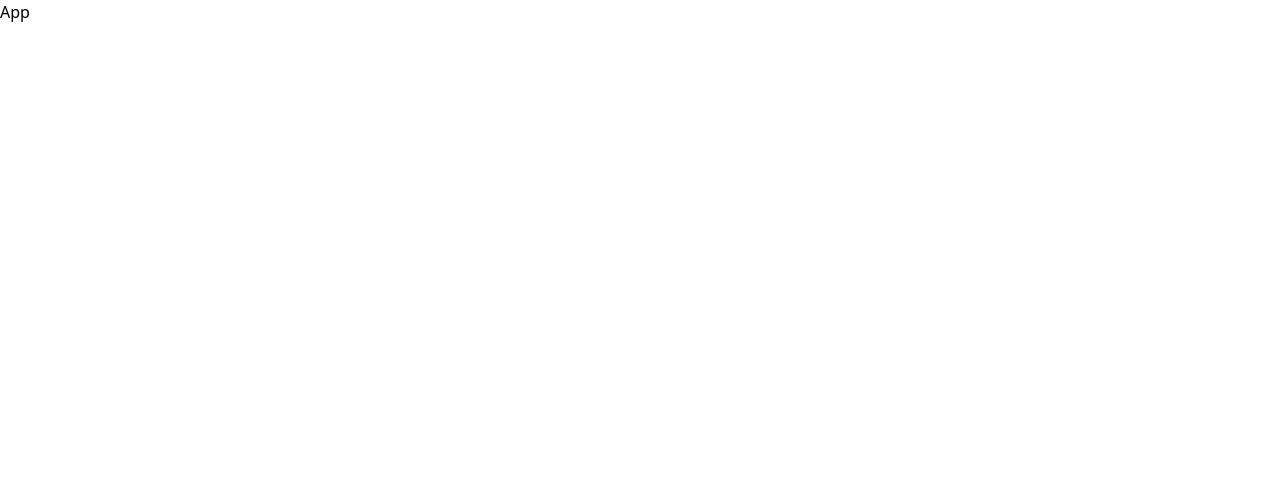
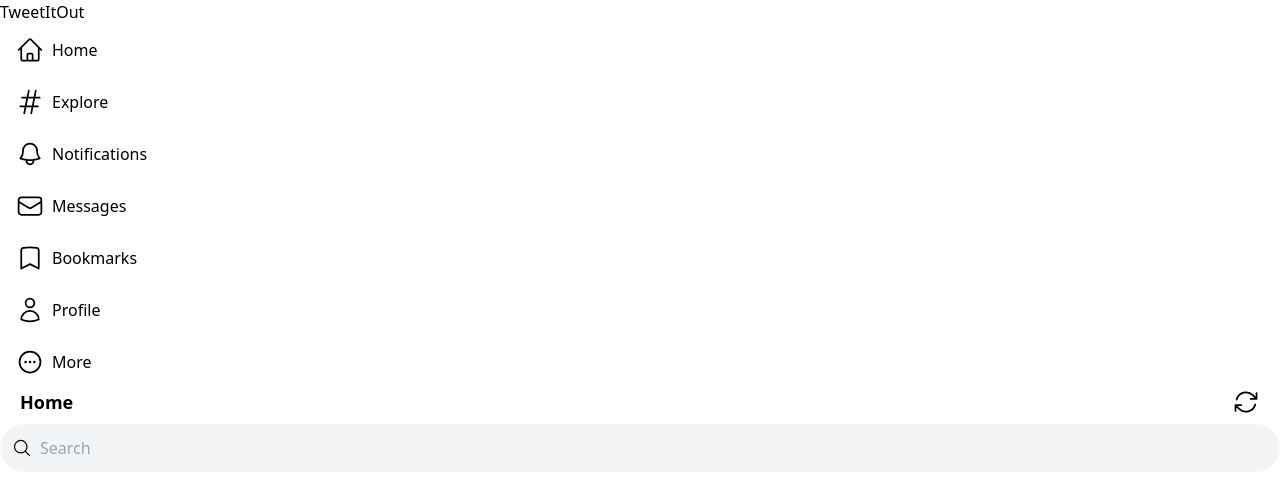
Before and after one commit to dev-nilson/tweet-it-out, a Next.js app: page / in a window 1280 px wide. Shown: the top 494 px of the page. Built offline with nearby package versions, Linux system fonts and the light colour scheme.

Commit message:
✨ Display home components

```diff
--- a/src/pages/index.tsx
+++ b/src/pages/index.tsx
@@ -1,7 +1,10 @@
-import Head from 'next/head'
-import { Inter } from 'next/font/google'
+import Head from "next/head";
+import { Inter } from "next/font/google";
+import Sidebar from "@/components/Sidebar/Sidebar";
+import Feed from "@/components/Feed/Feed";
+import Widgets from "@/components/Widgets/Widgets";
 
-const inter = Inter({ subsets: ['latin'] })
+const inter = Inter({ subsets: ["latin"] });
 
 export default function Home() {
   return (
@@ -13,8 +16,10 @@ export default function Home() {
         <link rel="icon" href="/favicon.ico" />
       </Head>
       <main>
-        App
+        <Sidebar />
+        <Feed />
+        <Widgets />
       </main>
     </>
-  )
+  );
 }
```
